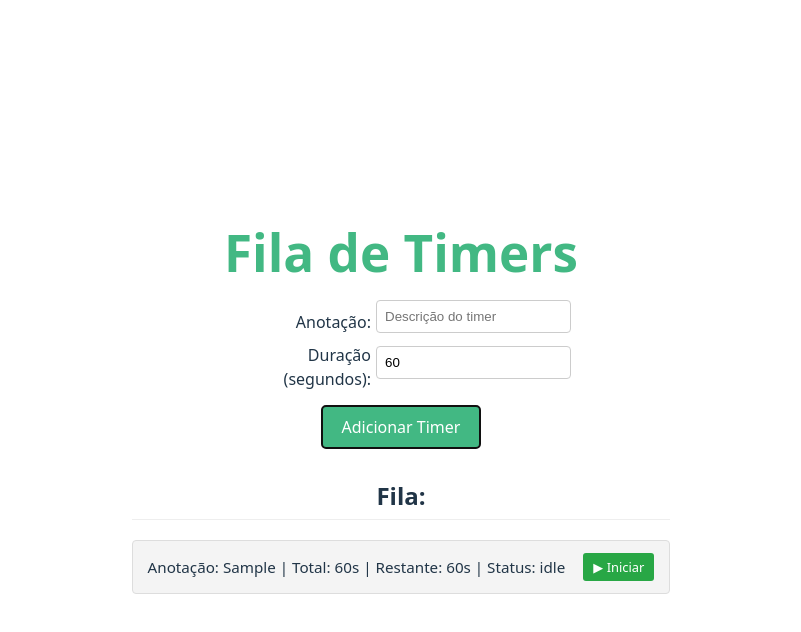
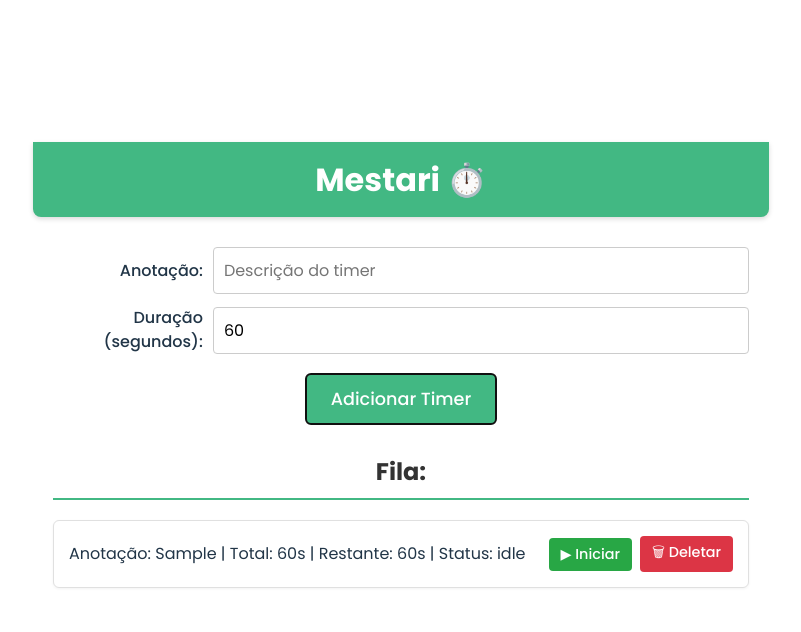
Before and after one commit to rickfre10/mestari, a Vue app: page / in a window 1280 px wide. Both pictures are taken after typing "Sample" into the empty fields and a click on the button "Adicionar Timer". Shown: the top 632 px of the page, without its empty margins (239-1040 px from the left). Built offline with nearby package versions, Linux system fonts and the light colour scheme.

Commit message:
feat: add localStorage persist & style header/font

```diff
--- a/src/App.vue
+++ b/src/App.vue
@@ -1,106 +1,175 @@
 <script setup>
 // ----- BLOCO SCRIPT SETUP -----
-import { ref, onMounted, onUnmounted } from 'vue'
+// Define a lógica e o estado reativo do componente usando a Composition API do Vue 3.
+
+// Importa as funções necessárias do Vue.
+import { ref, onMounted, onUnmounted, watchEffect } from 'vue'
 
 // --- ESTADO REATIVO ---
+// 'timers': Array reativo que guarda a fila de objetos de timer. Inicializado como vazio.
 const timers = ref([]);
+// 'newAnnotation': Ref reativa para o valor do input de texto da anotação.
 const newAnnotation = ref('');
+// 'newDuration': Ref reativa para o valor do input numérico da duração, inicializada com 60.
 const newDuration = ref(60);
 
+// --- PERSISTÊNCIA COM LOCALSTORAGE (SALVAR) ---
+// 'watchEffect' observa as dependências reativas (neste caso, 'timers.value').
+// Ele roda imediatamente na montagem e depois sempre que 'timers.value' muda.
+watchEffect(() => {
+  // Converte o array 'timers' para uma string JSON.
+  const timersJson = JSON.stringify(timers.value);
+  // Salva a string JSON no localStorage do navegador sob a chave 'mestariTimerData'.
+  localStorage.setItem('mestariTimerData', timersJson);
+  // Log para indicar que o salvamento ocorreu (útil para debugging).
+  console.log("Estado dos timers salvo no localStorage.");
+});
+
 // --- GERENCIAMENTO DO TICKER GLOBAL ---
+// 'intervalId': Variável para armazenar o ID retornado por setInterval,
+// permitindo que o intervalo seja cancelado depois.
 let intervalId = null;
 
+// 'onMounted': Hook de ciclo de vida. O código aqui executa *depois* que o componente
+// foi renderizado e inserido na página pela primeira vez.
 onMounted(() => {
+  // --- PERSISTÊNCIA (CARREGAR) ---
+  // Tenta obter a string JSON salva no localStorage.
+  const savedTimers = localStorage.getItem('mestariTimerData');
+  console.log("Tentando carregar timers do localStorage...");
+  if (savedTimers) {
+    try {
+      // Se dados foram encontrados, tenta converter a string JSON de volta para um array.
+      // Atualiza o array reativo 'timers.value' com os dados carregados.
+      timers.value = JSON.parse(savedTimers);
+      console.log("Timers carregados do localStorage:", timers.value);
+    } catch (e) {
+      // Se ocorrer um erro ao parsear (ex: dados corrompidos), loga o erro
+      // e remove o item inválido do localStorage para evitar erros futuros.
+      console.error("Erro ao carregar/parsear timers do localStorage:", e);
+      localStorage.removeItem('mestariTimerData');
+    }
+  } else {
+    console.log("Nenhum timer salvo encontrado no localStorage.");
+  }
+
+  // Inicia o intervalo que chama a função 'tick' a cada 1000ms (1 segundo).
   intervalId = setInterval(tick, 1000);
   console.log("Ticker global iniciado com ID:", intervalId);
 });
 
+// 'onUnmounted': Hook de ciclo de vida. O código aqui executa *antes* que o componente
+// seja removido da página (ex: ao navegar para outra rota, se houvesse).
 onUnmounted(() => {
+  // Limpa o intervalo usando o ID armazenado. Essencial para evitar vazamentos de memória.
   clearInterval(intervalId);
   console.log("Ticker global parado. ID:", intervalId);
 });
 
 // --- FUNÇÕES CORE ---
-// Função chamada a cada segundo pelo intervalo
+// 'tick': Função executada a cada segundo pelo 'setInterval'.
 function tick() {
+  // Percorre cada objeto 'timer' dentro do array reativo 'timers.value'.
   timers.value.forEach(timer => {
+    // Se o timer está 'running' e ainda tem tempo restante.
     if (timer.status === 'running' && timer.remainingTime > 0) {
+      // Decrementa o tempo restante em 1. A reatividade do Vue atualizará a UI.
       timer.remainingTime--;
-    } else if (timer.status === 'running' && timer.remainingTime <= 0) {
+    }
+    // Se o timer estava 'running' mas o tempo acabou (<= 0).
+    else if (timer.status === 'running' && timer.remainingTime <= 0) {
+      // Muda o status para 'completed'. A UI refletirá a mudança.
       timer.status = 'completed';
       console.log(`Timer ${timer.id} (${timer.annotation || 'Sem Anotação'}) completado!`);
-      // Poderíamos adicionar notificação sonora/visual aqui
     }
   });
 }
 
-// Função para adicionar um novo timer à lista
+// 'addTimer': Função chamada pelo botão "Adicionar Timer".
 function addTimer() {
-  const annotation = newAnnotation.value.trim();
+  // Obtém os valores atuais dos inputs reativos, usando '.value'.
+  const annotation = newAnnotation.value.trim(); // Remove espaços extras.
   const duration = newDuration.value;
 
+  // Validação simples da duração.
   if (typeof duration !== 'number' || duration <= 0) {
     alert('Por favor, insira uma duração válida em segundos (maior que zero).');
-    return;
+    return; // Aborta a função se inválido.
   }
 
+  // Cria um novo objeto representando o timer.
   const newTimer = {
-    id: Date.now(),
+    id: Date.now(), // ID único.
     totalTime: duration,
     remainingTime: duration,
     annotation: annotation,
-    status: 'idle' // Sempre começa como 'idle'
+    status: 'idle' // Estado inicial.
   };
+  // Adiciona o novo timer ao array reativo 'timers'.
   timers.value.push(newTimer);
 
+  // Limpa os campos de input para a próxima adição.
   newAnnotation.value = '';
   newDuration.value = 60;
 }
 
-// Função para mudar o status de um timer para 'running'
+// 'startTimer': Muda o status de 'idle' para 'running'.
 function startTimer(timerId) {
   const timer = timers.value.find(t => t.id === timerId);
   if (timer && timer.status === 'idle') {
     timer.status = 'running';
-    console.log(`Iniciando timer ${timerId}`);
   }
 }
 
-// --- NOVO: Função para Pausar um Timer ---
+// 'pauseTimer': Muda o status de 'running' para 'paused'.
 function pauseTimer(timerId) {
-  // Encontra o timer pelo ID
   const timer = timers.value.find(t => t.id === timerId);
-  // Se encontrou e está rodando ('running')
   if (timer && timer.status === 'running') {
-    // Muda o status para 'paused'
     timer.status = 'paused';
-    console.log(`Pausando timer ${timerId}`);
   }
 }
-// --- FIM NOVO ---
 
-// --- NOVO: Função para Resetar um Timer ---
-function resetTimer(timerId) {
-  // Encontra o timer pelo ID
+// 'resumeTimer': Muda o status de 'paused' para 'running'.
+function resumeTimer(timerId) {
   const timer = timers.value.find(t => t.id === timerId);
-  // Se encontrou o timer
-  if (timer) {
-    // Muda o status de volta para 'idle'
-    timer.status = 'idle';
-    // Restaura o tempo restante para o tempo total original
-    timer.remainingTime = timer.totalTime;
-    console.log(`Resetando timer ${timerId}`);
+  if (timer && timer.status === 'paused') {
+    timer.status = 'running';
   }
 }
-// --- FIM NOVO ---
+
+// 'resetTimer': Muda o status para 'idle' e restaura o tempo.
+function resetTimer(timerId) {
+  const timer = timers.value.find(t => t.id === timerId);
+  if (timer) {
+    timer.status = 'idle';
+    timer.remainingTime = timer.totalTime;
+  }
+}
+
+// 'deleteTimer': Remove um timer do array 'timers'.
+function deleteTimer(timerId) {
+  // Encontra o índice do timer no array.
+  const index = timers.value.findIndex(t => t.id === timerId);
+  // Se o índice for encontrado (não for -1).
+  if (index !== -1) {
+    // Remove 1 elemento a partir do índice encontrado.
+    timers.value.splice(index, 1);
+    // O watchEffect cuidará de salvar a lista atualizada no localStorage.
+  }
+}
 
 // ----- FIM DO BLOCO SCRIPT SETUP -----
 </script>
 
 <template>
-  <div>
-    <h1>Fila de Timers</h1>
+  <div class="app-container">
 
+    <header>
+      <h1>Mestari ⏱️</h1>
+    </header>
+
+    <main>
+      <section class="add-timer-form">
         <div>
           <label for="annotation">Anotação: </label>
           <input type="text" id="annotation" v-model="newAnnotation" placeholder="Descrição do timer"/>
@@ -110,147 +179,172 @@ function resetTimer(timerId) {
           <input type="number" id="duration" v-model.number="newDuration" min="1"/>
         </div>
         <button @click="addTimer">Adicionar Timer</button>
+      </section>
 
+      <section class="timer-list-section">
         <h2>Fila:</h2>
         <ul v-if="timers.length > 0">
           <li v-for="timer in timers" :key="timer.id">
-        <span> Anotação: {{ timer.annotation || 'Sem anotação' }} |
+            <span>
+              Anotação: {{ timer.annotation || 'Sem anotação' }} |
               Total: {{ timer.totalTime }}s |
               Restante: {{ timer.remainingTime }}s |
               Status: {{ timer.status }}
             </span>
-
-        <span> <button v-if="timer.status === 'idle'" @click="startTimer(timer.id)" class="control-button start">
-            ▶ Iniciar
-          </button>
-          <button v-if="timer.status === 'running'" @click="pauseTimer(timer.id)" class="control-button pause">
-            ❚❚ Pausar
-          </button>
-          <button v-if="timer.status !== 'idle'" @click="resetTimer(timer.id)" class="control-button reset">
-            ↻ Resetar
-          </button>
+            <span>
+              <button v-if="timer.status === 'idle'" @click="startTimer(timer.id)" class="control-button start">▶ Iniciar</button>
+              <button v-if="timer.status === 'running'" @click="pauseTimer(timer.id)" class="control-button pause">❚❚ Pausar</button>
+              <button v-if="timer.status === 'paused'" @click="resumeTimer(timer.id)" class="control-button resume">► Retomar</button>
+              <button v-if="timer.status !== 'idle'" @click="resetTimer(timer.id)" class="control-button reset">↻ Resetar</button>
+              <button @click="deleteTimer(timer.id)" class="control-button delete">🗑 Deletar</button>
             </span>
           </li>
         </ul>
-    <p v-else>
-      Nenhum timer na fila ainda. Adicione um!
-    </p>
-
-  </div>
-  </template>
+        <p v-else>Nenhum timer na fila ainda. Adicione um!</p>
+      </section>
+    </main> </div> </template>
 
 <style scoped>
 /* ----- BLOCO STYLE SCOPED ----- */
-/* CSS aplicado apenas a este componente. */
+/* CSS aplicado apenas a este componente ('scoped'). */
 
-h1 {
-  color: #42b883; /* Verde Vue */
-  text-align: center;
-  margin-bottom: 20px;
+/* NOVO: Importa a fonte Poppins do Google Fonts. Deve ser a primeira regra no <style>. */
+@import url('https://fonts.googleapis.com/css2?family=Poppins:wght@400;500;700&display=swap');
+
+/* NOVO: Aplica a fonte Poppins ao container principal e melhora a renderização do texto. */
+.app-container {
+  font-family: 'Poppins', sans-serif;
+  -webkit-font-smoothing: antialiased;
+  -moz-osx-font-smoothing: grayscale;
+  max-width: 800px; /* Limita a largura máxima para melhor leitura em telas grandes */
+  margin: 0 auto; /* Centraliza o container na página */
+  padding-bottom: 40px; /* Espaço extra no final */
 }
 
-/* Formulário */
-div > label {
-  margin-right: 5px;
-  display: inline-block;
-  width: 140px;
+/* NOVO: Estilos para o <header>. */
+header {
+  background-color: #42b883; /* Verde Vue */
+  color: white;
+  padding: 20px; /* Aumenta o padding */
+  margin-bottom: 30px;
+  box-shadow: 0 2px 5px rgba(0,0,0,0.15); /* Sombra um pouco mais pronunciada */
+  border-radius: 0 0 8px 8px; /* Cantos inferiores arredondados */
+}
+
+/* Estilo para o <h1> dentro do <header>. */
+h1 {
+  color: white;
+  text-align: center;
+  margin: 0;
+  font-size: 2em; /* Tamanho de fonte maior */
+  font-weight: 700; /* Usa o peso 'bold' da Poppins */
+}
+
+/* NOVO: Estilos para o <main>. */
+main {
+  padding: 0 20px; /* Espaçamento lateral */
+}
+
+/* Estilos para as seções dentro do <main>. */
+section {
+  margin-bottom: 30px; /* Espaço entre as seções */
+}
+
+/* Estilos para o formulário de adição */
+.add-timer-form div { /* Aplica a cada linha do formulário */
+  margin-bottom: 12px;
+  display: flex; /* Alinha label e input */
+  align-items: center;
+}
+.add-timer-form label {
+  margin-right: 10px; /* Aumenta espaço */
+  width: 150px; /* Aumenta largura */
   text-align: right;
-  vertical-align: middle;
+  flex-shrink: 0; /* Impede que o label encolha */
+  font-weight: 500; /* Usa o peso 'medium' da Poppins */
 }
-div > input {
-  margin-bottom: 10px;
-  padding: 8px;
+.add-timer-form input {
+  padding: 10px; /* Aumenta padding */
   border: 1px solid #ccc;
   border-radius: 4px;
-  vertical-align: middle;
+  flex-grow: 1; /* Faz o input ocupar o espaço restante */
+  font-size: 1em; /* Garante tamanho da fonte */
+  font-family: inherit; /* Herda a fonte Poppins */
 }
 
-/* Botão principal */
-button {
+/* Botão principal de Adicionar */
+button { /* Estilos aplicados ao botão principal fora da lista */
   display: block;
-  margin: 15px auto;
-  padding: 10px 20px;
+  margin: 20px auto 10px auto; /* Ajusta margem */
+  padding: 12px 25px; /* Aumenta padding */
   cursor: pointer;
   background-color: #42b883;
   color: white;
   border: none;
-  border-radius: 4px;
-  font-size: 1em;
+  border-radius: 5px; /* Aumenta arredondamento */
+  font-size: 1.1em; /* Aumenta fonte */
+  font-weight: 500; /* Usa peso 'medium' */
+  font-family: inherit; /* Herda a fonte Poppins */
+  transition: background-color 0.2s ease; /* Adiciona transição suave */
 }
 button:hover {
   background-color: #34a074;
 }
 
-/* Lista */
+/* Seção da lista */
 h2 {
-  margin-top: 30px;
-  border-bottom: 1px solid #eee;
-  padding-bottom: 5px;
+  margin-top: 20px; /* Reduz margem superior */
+  border-bottom: 2px solid #42b883; /* Borda inferior mais grossa e verde */
+  padding-bottom: 8px;
+  color: #333;
+  font-weight: 700; /* Bold */
 }
-ul {
-  list-style: none;
-  padding: 0;
-}
+ul { list-style: none; padding: 0; }
 
-/* Item da Lista (<li>) */
+/* Item da lista <li> */
 li {
-  background-color: #f4f4f4;
-  padding: 12px 15px;
-  margin-bottom: 10px;
-  border-radius: 4px;
-  border: 1px solid #ddd;
-  font-size: 0.95em;
-  /* Usa Flexbox para alinhar o texto à esquerda e os botões à direita */
+  background-color: white; /* Fundo branco */
+  padding: 15px; /* Aumenta padding */
+  margin-bottom: 12px; /* Aumenta margem */
+  border-radius: 6px; /* Aumenta arredondamento */
+  border: 1px solid #e0e0e0; /* Borda mais suave */
+  font-size: 1em; /* Tamanho padrão da fonte */
   display: flex;
   align-items: center;
   justify-content: space-between;
+  box-shadow: 0 1px 3px rgba(0,0,0,0.05); /* Sombra muito leve */
+  transition: box-shadow 0.2s ease; /* Transição na sombra */
 }
-/* Agrupador de texto dentro do li */
-li > span:first-child {
-  flex-grow: 1; /* Faz o texto ocupar o espaço disponível */
-  margin-right: 10px; /* Espaço antes dos botões */
-}
-/* Agrupador de botões dentro do li */
-li > span:last-child {
-  white-space: nowrap; /* Evita que os botões quebrem linha */
+li:hover {
+  box-shadow: 0 3px 6px rgba(0,0,0,0.1); /* Sombra maior no hover */
 }
 
+/* Spans dentro do li */
+li > span:first-child { /* Informações */
+  flex-grow: 1; margin-right: 15px; overflow-wrap: break-word; /* Quebra palavras longas */
+}
+li > span:last-child { /* Botões */
+  white-space: nowrap; flex-shrink: 0;
+}
 
 /* Mensagem de lista vazia */
-p {
-  text-align: center;
-  color: #777;
-  margin-top: 20px;
+p { text-align: center; color: #777; margin-top: 30px; font-size: 1.1em; }
+
+/* Botões de Controle (Start, Pause, Resume, Reset, Delete) */
+.control-button {
+  display: inline-block; margin: 0; margin-left: 8px; padding: 6px 12px; /* Ajusta padding */
+  font-size: 0.9em; /* Ajusta fonte */
+  cursor: pointer; color: white; border: none; border-radius: 4px; vertical-align: middle;
+  font-weight: 500; /* Medium */
+  font-family: inherit; /* Herda Poppins */
+  transition: opacity 0.2s ease, background-color 0.2s ease; /* Adiciona transição */
 }
-
-/* Botões de Controle dentro da lista */
-.control-button {
-  display: inline-block; /* Permite margem e padding */
-  margin: 0; /* Remove margem do botão geral */
-  margin-left: 8px; /* Espaço entre os botões de controle */
-  padding: 5px 10px; /* Padding menor */
-  font-size: 0.85em; /* Fonte menor */
-  cursor: pointer;
-  color: white;
-  border: none;
-  border-radius: 3px;
-  vertical-align: middle; /* Alinha com o texto */
-}
-.control-button:hover {
-  opacity: 0.85; /* Efeito hover leve */
-}
-
-/* Cores específicas para os botões de controle (NOVO) */
-.control-button.start {
-  background-color: #28a745; /* Verde */
-}
-.control-button.pause {
-  background-color: #ffc107; /* Amarelo */
-  color: #333; /* Texto escuro para contraste */
-}
-.control-button.reset {
-  background-color: #6c757d; /* Cinza */
-}
+.control-button:hover { opacity: 0.85; }
+.control-button.start { background-color: #28a745; }
+.control-button.pause { background-color: #ffc107; color: #333; }
+.control-button.resume { background-color: #17a2b8; }
+.control-button.reset { background-color: #6c757d; }
+.control-button.delete { background-color: #dc3545; }
 
 /* ----- FIM DO BLOCO STYLE ----- */
 </style>
```
Lines whose indentation alone changed are shown as unchanged.
